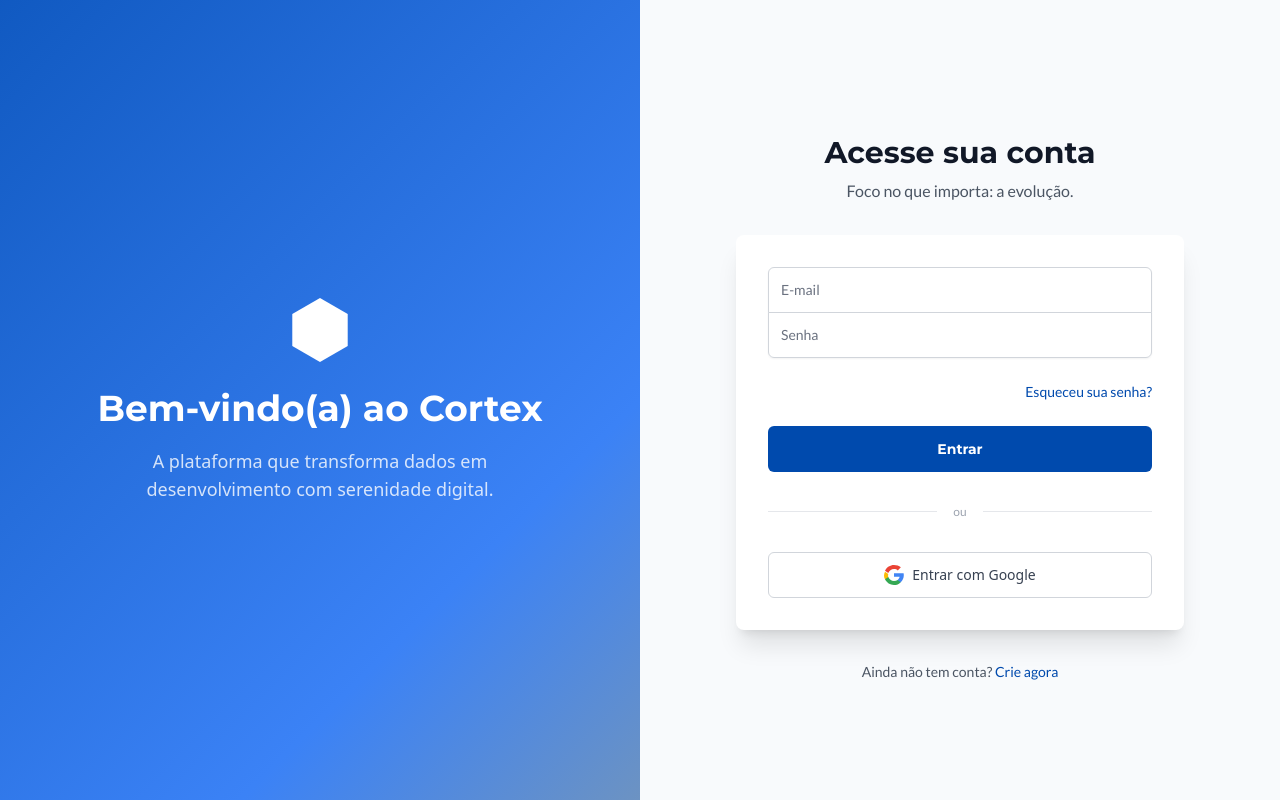
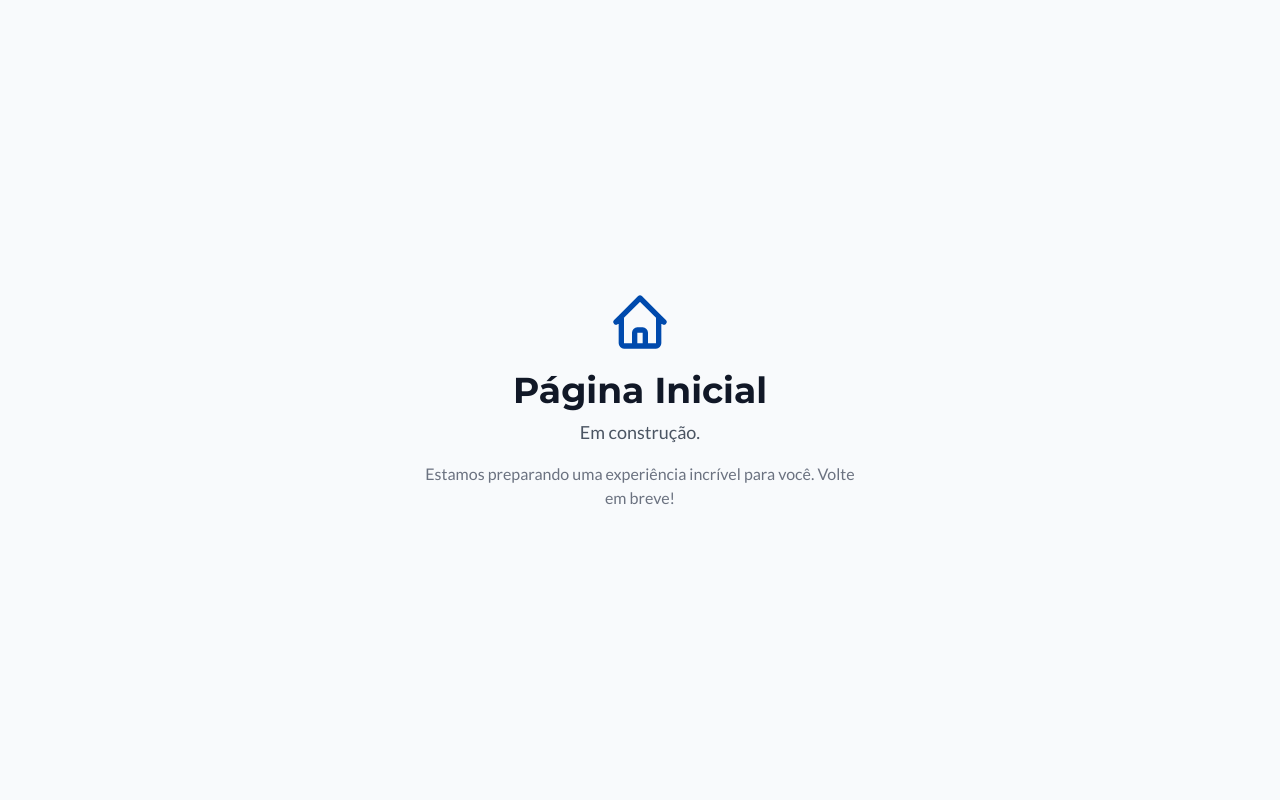
Before and after one commit to jeanchags/projeto-cortex-web, a Next.js app: page / in a window 1280 px wide. Built offline with nearby package versions, Linux system fonts and the light colour scheme.

Commit message:
feat(fix) temporary construction pagination

```diff
--- a/package.json
+++ b/package.json
@@ -10,6 +10,7 @@
   },
   "dependencies": {
     "next": "^14.2.3",
+    "nookies": "^2.5.2",
     "react": "^18.2.0",
     "react-dom": "^18.2.0"
   },
--- /dev/null
+++ b/src/components/screens/DashboardScreen.js
@@ -0,0 +1,29 @@
+import React from 'react';
+
+/**
+ * Componente DashboardScreen
+ * Renderiza o painel principal do sistema.
+ * Atualmente, exibe uma mensagem de "página em construção".
+ */
+const DashboardScreen = () => {
+    return (
+        <div className="min-h-screen bg-slate-50 flex flex-col justify-center items-center p-6 text-center font-lato">
+            <div className="max-w-md w-full">
+                <svg className="mx-auto h-16 w-16 text-blue-800 mb-4" xmlns="http://www.w3.org/2000/svg" fill="none" viewBox="0 0 24 24" stroke="currentColor">
+                    <path strokeLinecap="round" strokeLinejoin="round" strokeWidth={2} d="M9 19v-6a2 2 0 00-2-2H5a2 2 0 00-2 2v6a2 2 0 002 2h2a2 2 0 002-2zm0 0V9a2 2 0 012-2h2a2 2 0 012 2v10m-6 0a2 2 0 002 2h2a2 2 0 002-2m0 0V5a2 2 0 012-2h2a2 2 0 012 2v14a2 2 0 01-2 2h-2a2 2 0 01-2-2z" />
+                </svg>
+                <h1 className="text-4xl font-montserrat text-gray-900">
+                    Dashboard
+                </h1>
+                <p className="mt-2 text-lg text-gray-600">
+                    Em construção.
+                </p>
+                <p className="mt-4 text-gray-500">
+                    Estamos preparando uma experiência incrível para você. Volte em breve!
+                </p>
+            </div>
+        </div>
+    );
+};
+
+export default DashboardScreen;
--- /dev/null
+++ b/src/components/screens/FormsScreen.js
@@ -0,0 +1,29 @@
+import React from 'react';
+
+/**
+ * Componente FormScreen
+ * Renderiza a área de formulários do sistema.
+ * Atualmente, exibe uma mensagem de "página em construção".
+ */
+const FormScreen = () => {
+    return (
+        <div className="min-h-screen bg-slate-50 flex flex-col justify-center items-center p-6 text-center font-lato">
+            <div className="max-w-md w-full">
+                <svg className="mx-auto h-16 w-16 text-blue-800 mb-4" xmlns="http://www.w3.org/2000/svg" fill="none" viewBox="0 0 24 24" stroke="currentColor">
+                    <path strokeLinecap="round" strokeLinejoin="round" strokeWidth={2} d="M9 5H7a2 2 0 00-2 2v12a2 2 0 002 2h10a2 2 0 002-2V7a2 2 0 00-2-2h-2M9 5a2 2 0 002 2h2a2 2 0 002-2M9 5a2 2 0 012-2h2a2 2 0 012 2m-3 7h3m-3 4h3m-6-4h.01M9 16h.01" />
+                </svg>
+                <h1 className="text-4xl font-montserrat text-gray-900">
+                    Formulários
+                </h1>
+                <p className="mt-2 text-lg text-gray-600">
+                    Em construção.
+                </p>
+                <p className="mt-4 text-gray-500">
+                    Estamos preparando uma experiência incrível para você. Volte em breve!
+                </p>
+            </div>
+        </div>
+    );
+};
+
+export default FormScreen;
--- /dev/null
+++ b/src/components/screens/HomeScreen.js
@@ -0,0 +1,29 @@
+import React from 'react';
+
+/**
+ * Componente HomeScreen
+ * Renderiza a página inicial do sistema.
+ * Atualmente, exibe uma mensagem de "página em construção".
+ */
+const HomeScreen = () => {
+    return (
+        <div className="min-h-screen bg-slate-50 flex flex-col justify-center items-center p-6 text-center font-lato">
+            <div className="max-w-md w-full">
+                <svg className="mx-auto h-16 w-16 text-blue-800 mb-4" xmlns="http://www.w3.org/2000/svg" fill="none" viewBox="0 0 24 24" stroke="currentColor">
+                    <path strokeLinecap="round" strokeLinejoin="round" strokeWidth={2} d="M3 12l2-2m0 0l7-7 7 7M5 10v10a1 1 0 001 1h3m10-11l2 2m-2-2v10a1 1 0 01-1 1h-3m-6 0a1 1 0 001-1v-4a1 1 0 011-1h2a1 1 0 011 1v4a1 1 0 001 1m-6 0h6" />
+                </svg>
+                <h1 className="text-4xl font-montserrat text-gray-900">
+                    Página Inicial
+                </h1>
+                <p className="mt-2 text-lg text-gray-600">
+                    Em construção.
+                </p>
+                <p className="mt-4 text-gray-500">
+                    Estamos preparando uma experiência incrível para você. Volte em breve!
+                </p>
+            </div>
+        </div>
+    );
+};
+
+export default HomeScreen;
--- /dev/null
+++ b/src/components/screens/ReportsScreen.js
@@ -0,0 +1,29 @@
+import React from 'react';
+
+/**
+ * Componente ReportScreen
+ * Renderiza a área de relatórios do sistema.
+ * Atualmente, exibe uma mensagem de "página em construção".
+ */
+const ReportScreen = () => {
+    return (
+        <div className="min-h-screen bg-slate-50 flex flex-col justify-center items-center p-6 text-center font-lato">
+            <div className="max-w-md w-full">
+                <svg className="mx-auto h-16 w-16 text-blue-800 mb-4" xmlns="http://www.w3.org/2000/svg" fill="none" viewBox="0 0 24 24" stroke="currentColor">
+                    <path strokeLinecap="round" strokeLinejoin="round" strokeWidth={2} d="M9 17v-2m3 2v-4m3 4v-6m2 10H7a2 2 0 01-2-2V5a2 2 0 012-2h5.586a1 1 0 01.707.293l5.414 5.414a1 1 0 01.293.707V19a2 2 0 01-2 2z" />
+                </svg>
+                <h1 className="text-4xl font-montserrat text-gray-900">
+                    Relatórios
+                </h1>
+                <p className="mt-2 text-lg text-gray-600">
+                    Em construção.
+                </p>
+                <p className="mt-4 text-gray-500">
+                    Estamos preparando uma experiência incrível para você. Volte em breve!
+                </p>
+            </div>
+        </div>
+    );
+};
+
+export default ReportScreen;
--- /dev/null
+++ b/src/pages/dashboard.js
@@ -0,0 +1,9 @@
+import DashboardScreen from '@/components/screens/DashboardScreen';
+
+/**
+ * Rota para a página de dashboard.
+ * Renderiza o componente DashboardScreen.
+ */
+export default function DashboardPage() {
+    return <DashboardScreen />;
+}
--- /dev/null
+++ b/src/pages/forms.js
@@ -0,0 +1,9 @@
+import FormsScreen from '@/components/screens/FormsScreen';
+
+/**
+ * Rota para a página de formulários.
+ * Renderiza o componente FormScreen.
+ */
+export default function FormsPage() {
+    return <FormsScreen />;
+}
--- a/src/pages/index.js
+++ b/src/pages/index.js
@@ -1,10 +1,9 @@
-import LoginScreen from '@/components/screens/LoginScreen';
+import HomeScreen from '@/components/screens/HomeScreen';
 
 /**
- * Página principal da aplicação.
- * Em um projeto Next.js, os arquivos dentro de `src/pages`
- * se tornam rotas automaticamente. `index.js` é a rota raiz ("/").
+ * Rota para a página inicial.
+ * Renderiza o componente HomeScreen.
  */
 export default function HomePage() {
-    return <LoginScreen />;
+    return <HomeScreen />;
 }
--- /dev/null
+++ b/src/pages/login.js
@@ -0,0 +1,32 @@
+import LoginScreen from '@/components/screens/LoginScreen';
+
+/**
+ * Página principal da aplicação.
+ * Em um projeto Next.js, os arquivos dentro de `src/pages`
+ * se tornam rotas automaticamente. `index.js` é a rota raiz ("/").
+ */
+export default function HomePage() {
+    return <LoginScreen />;
+}
+
+/**
+ * Verifica no lado do servidor se o usuário já possui uma sessão ativa.
+ * Se sim, redireciona para o dashboard.
+ * @param {object} ctx - O contexto do Next.js.
+ */
+export async function getServerSideProps(ctx) {
+    const token = authService.getSessionToken(ctx);
+
+    if (token) {
+        return {
+            redirect: {
+                destination: '/dashboard',
+                permanent: false,
+            },
+        };
+    }
+
+    return {
+        props: {},
+    };
+}
--- /dev/null
+++ b/src/pages/reports.js
@@ -0,0 +1,9 @@
+import ReportsScreen from '@/components/screens/ReportsScreen';
+
+/**
+ * Rota para a página de relatórios.
+ * Renderiza o componente ReportScreen.
+ */
+export default function ReportsPage() {
+    return <ReportsScreen />;
+}
```
